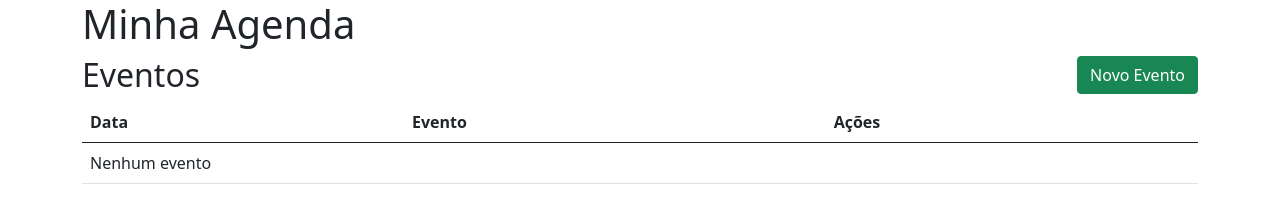
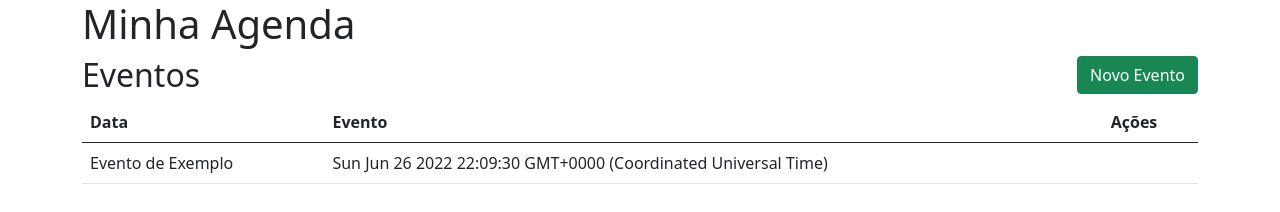
Before and after one commit to maia-andre/agendamentos, a plain HTML site: page index.html in a window 1280 px wide. Drawn offline with nearby package versions, Linux system fonts and the light colour scheme.

Commit message:
Criando elementos a partir do .js

```diff
--- a/agenda.js
+++ b/agenda.js
@@ -5,11 +5,33 @@ var formNovoEvento = document.getElementById('formNovoEvento');
 var inputNomeEvento = document.getElementById('nomeEvento');
 var inputDataEvento = document.getElementById('dataEvento');
 var divMensagemErro = document.getElementById('mensagemErro');
+var tabelaAgendamentos = document.getElementById('tabelaAgendamentos');
 
 var listaAgendamentos = [];
+var agendamentoExemplo = {
+    nome: 'Evento de Exemplo',
+    data: new Date(),
+}
+listaAgendamentos.push(agendamentoExemplo);
 
 function atualizarAgendamentos() {
-
+    if (listaAgendamentos.length === 0){
+        tabelaAgendamentos.innerHTML = '<tr><td colspan="3">Nenhum agendamento</td></tr>';
+        return;
+    }
+    for (var i = 0; i < listaAgendamentos.length; i++){
+        var agendamento = listaAgendamentos[i];
+        var linha = document.createElement('tr');
+        var celulaNome = document.createElement('td');
+        var celulaData = document.createElement('td');
+        var celulaAcoes = document.createElement('td');
+        celulaNome.innerText = agendamento.nome;
+        celulaData.innerText = agendamento.data;
+        linha.appendChild(celulaNome);
+        linha.appendChild(celulaData);
+        linha.appendChild(celulaAcoes);
+        tabelaAgendamentos.appendChild(linha);
+    }
 }
 
 function limparNovoEvento() {
@@ -78,3 +100,4 @@ function salvarNovoEvento(event) {
 buttonNovoEvento.addEventListener('click', mostrarNovoEvento);
 buttonCancelar.addEventListener('click', ocultarNovoEvento);
 formNovoEvento.addEventListener('submit', salvarNovoEvento);
+window.addEventListener('load', atualizarAgendamentos);
--- a/index.html
+++ b/index.html
@@ -56,12 +56,14 @@
       <div class="col-12">
         <table class="table">
           <thead>
-            <th scope="col">Data</th>
-            <th scope="col">Evento</th>
-            <th scope="col">Ações</th>
+            <tr>
+              <th scope="col">Data</th>
+              <th scope="col">Evento</th>
+              <th scope="col">Ações</th>
+            </tr>
           </thead>
-          <tbody>
-            <td colspan="3">Nenhum evento</td>
+          <tbody id="tabelaAgendamentos">
+
           </tbody>
         </table>
       </div>
```
